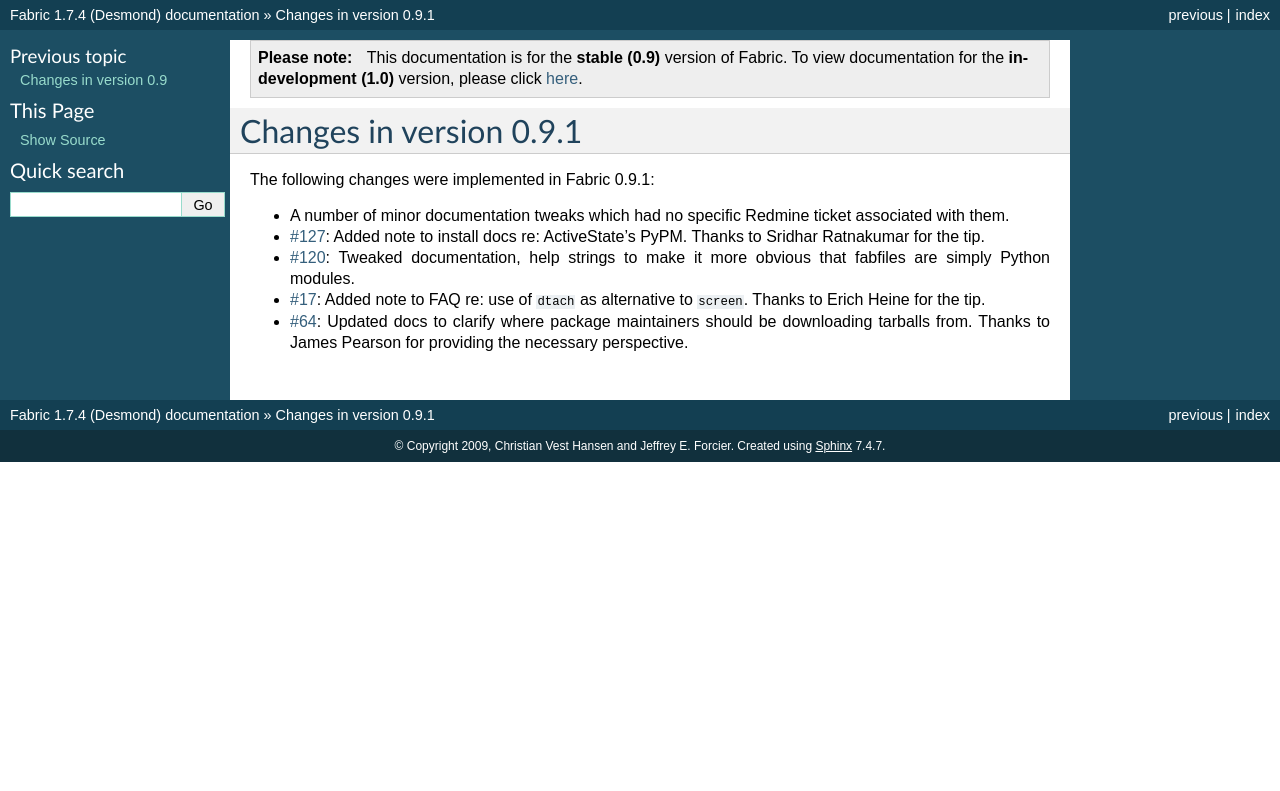
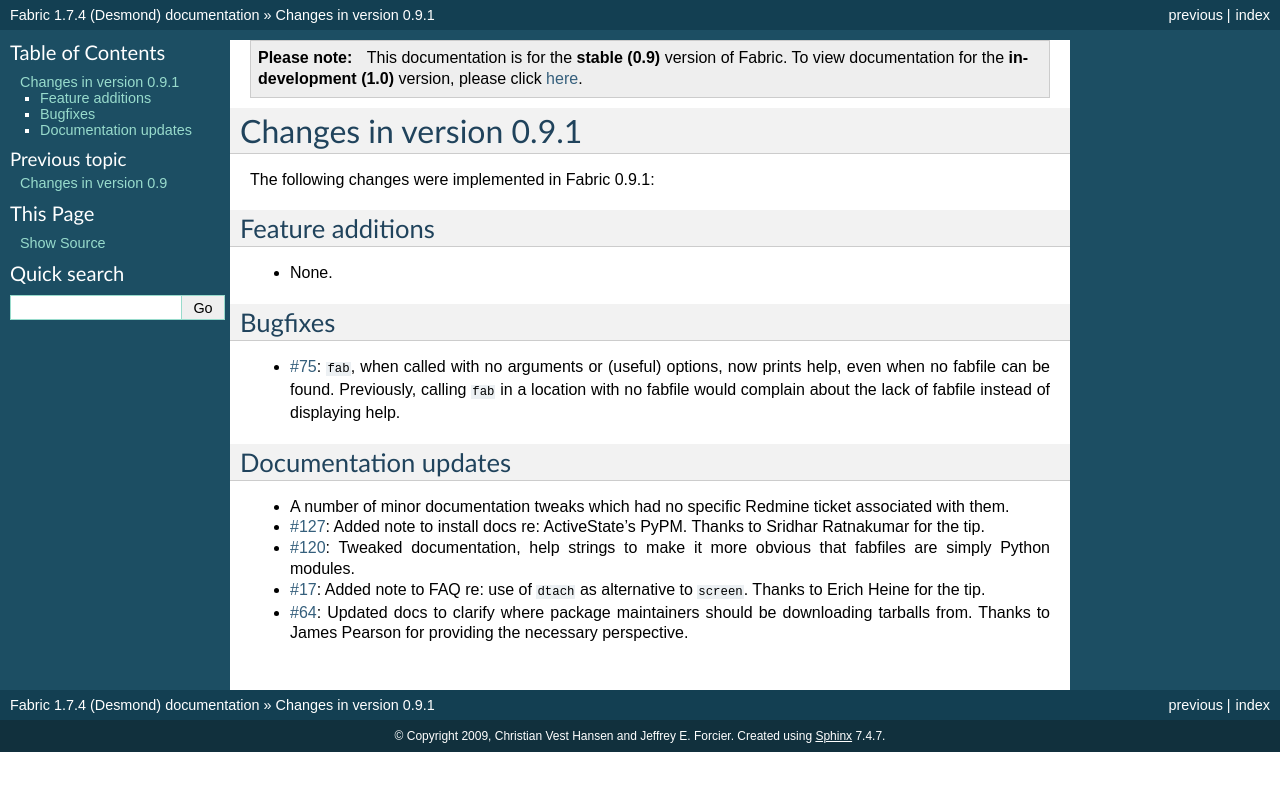
Before and after one commit to fabric/fabric, a Sphinx documentation site: the page built from docs/changes/0.9.1.rst, in a window 1280 px wide. Shown: the top 791 px of the page. Built offline with Sphinx 7.4.7, drawn with Linux system fonts in a browser that asks for light colours.

Commit message:
Reorg 0.9.1 changelog; add changelog for prev commit

```diff
--- a/docs/changes/0.9.1.rst
+++ b/docs/changes/0.9.1.rst
@@ -3,6 +3,23 @@
 ========================
 
 The following changes were implemented in Fabric 0.9.1:
+
+Feature additions
+=================
+
+* None.
+
+Bugfixes
+========
+
+* :issue:`75`: ``fab``, when called with no arguments or (useful) options, now
+  prints help, even when no fabfile can be found. Previously, calling ``fab``
+  in a location with no fabfile would complain about the lack of fabfile
+  instead of displaying help.
+
+
+Documentation updates
+=====================
 
 * A number of minor documentation tweaks which had no specific Redmine ticket
   associated with them.
```
